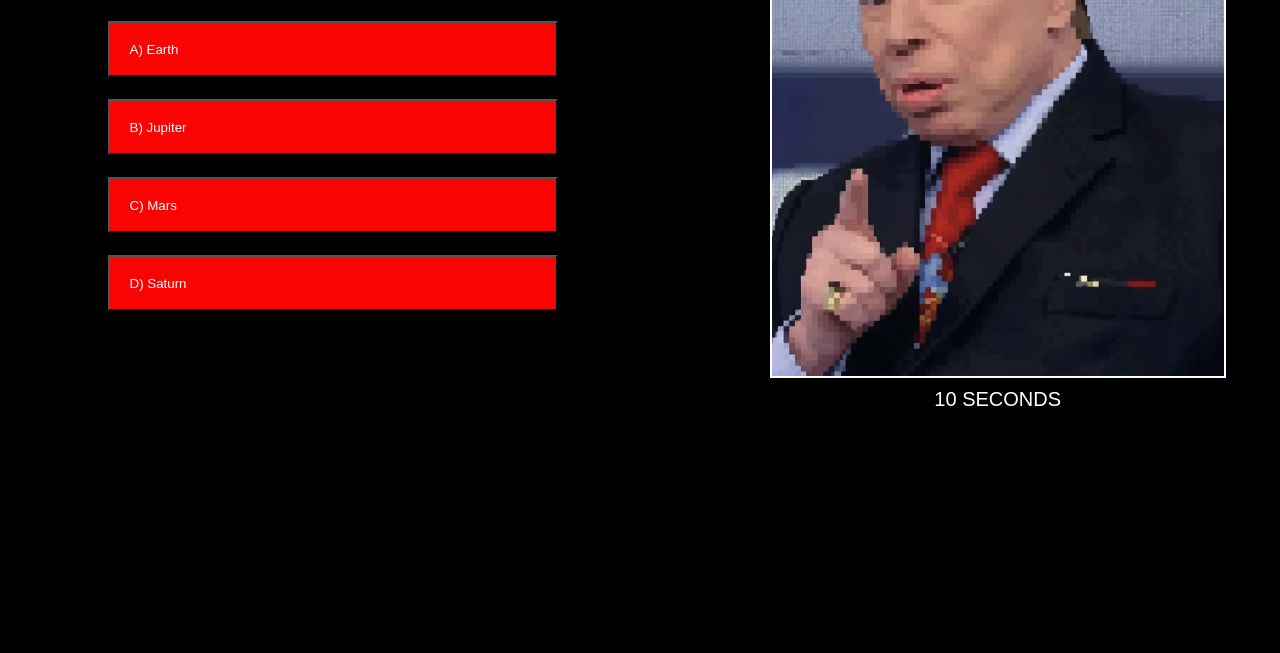
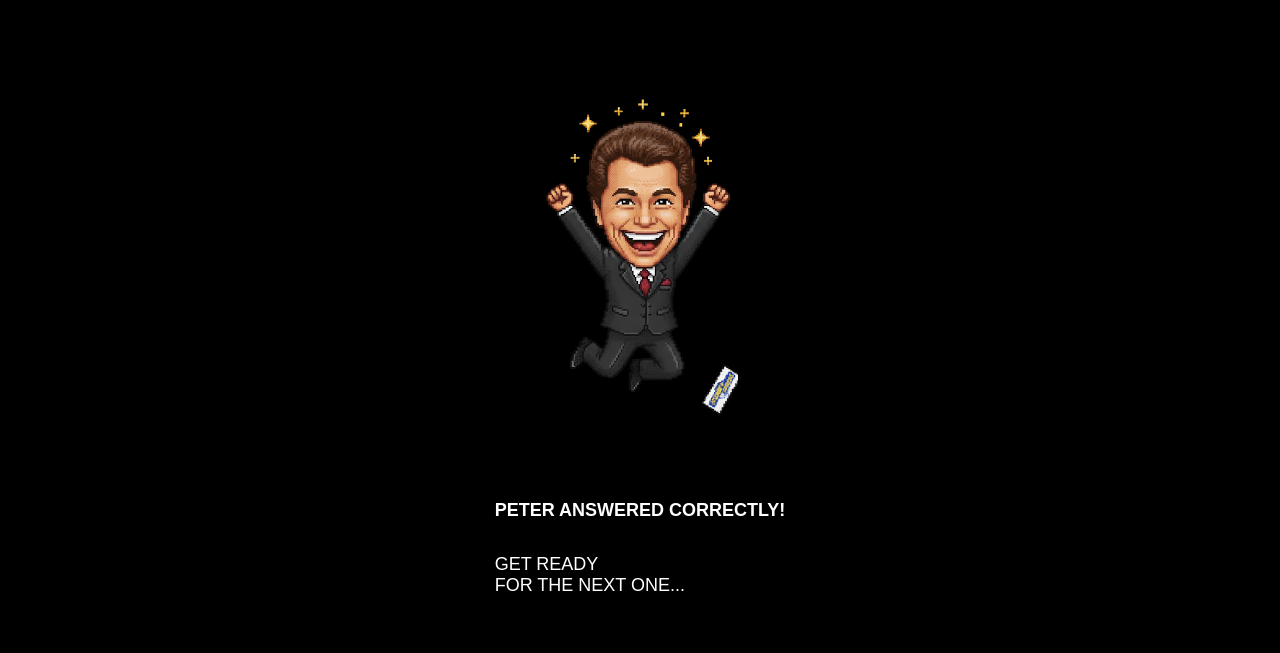
Before and after one commit to RenanSSJ/one-million-quiz, a website built with webpack: page src/pages/question/index.html in a window 1280 px wide. Shown: the part 276-929 px from the top of the page. Before the commit the page ends 816 px from the top, so only its background shows below. Built offline with nearby package versions, Linux system fonts and the light colour scheme; files whose address does not match are found by name; a web font is replaced by a local one.

Commit message:
added feedback pages

```diff
--- /dev/null
+++ b/src/css/feedback.css
@@ -0,0 +1,33 @@
+.feedback {
+  display: flex;
+  flex-direction: column;
+  align-items: center;
+  height: 832px;
+  width: 1280px;
+}
+
+.feedback-container {
+  display: flex;
+  flex-direction: column;
+  justify-content: center;
+  align-items: center;
+}
+
+.feedback img {
+  width: 196px;
+  height: 358px;
+  object-fit: cover;
+  margin-block: 60px;
+}
+
+.feedback-text {
+  display: flex;
+  flex-direction: column;
+  width: auto;
+  gap: 33px;
+}
+
+.feedback h2, span {
+  color: var(--text-md);
+  font-size: 1.125rem;
+}
--- a/src/css/global.css
+++ b/src/css/global.css
@@ -36,6 +36,7 @@ body {
   width: 100%;
   height: 100vh;
   display: flex;
+  flex-direction: column;
   justify-content: center;
   align-items: center;
 }
--- a/src/css/index.css
+++ b/src/css/index.css
@@ -1,5 +1,6 @@
 @import url(utils.css);
 @import url(global.css);
+@import url(feedback.css);
 @import url(animation.css);
 @import url(startpage.css);
 @import url(questionPage.css);
--- a/src/css/questionPage.css
+++ b/src/css/questionPage.css
@@ -54,7 +54,8 @@ button.option {
 }
 
 button.option:hover {
-  background: #a72424
+  background: #a72424;
+  border: 1px solid white;
 }
 
 .options {
--- a/src/pages/question/index.html
+++ b/src/pages/question/index.html
@@ -3,7 +3,7 @@
 <head>
   <meta charset="UTF-8">
   <meta name="viewport" content="width=device-width, initial-scale=1.0">
-  <title>Question</title>
+  <title>Questions</title>
   <link rel="stylesheet" href="src/css/index.css">
 </head>
 <body>
@@ -41,5 +41,24 @@
       </div>
     </aside>
   </main>
+  <!-- feedback section (positive) -->
+  <div class="feedback" id="feedback-positive">
+    <div class="feedback-container">
+      <img src="../../images/mini_silvio_happy.png" alt="happy mini Silvio Santos">
+      <div class="feedback-text">
+        <h2><span class="player-feedback">Peter</span> ANSWERED CORRECTLY!</h2>
+        <p>GET READY <br>FOR THE NEXT ONE...</p>
+      </div>
+    </div>
+    <!-- feedback section (negative) -->
+    <div class="feedback-container">
+      <img src="../../images/mini_silvio_sad.png" alt="happy mini Silvio Santos">
+     <div class="feedback-text">
+        <h2><span class="player-feedback">Peter</span> ANSWERED INCORRECTLY...</h2>
+        <p>GET READY <br>FOR THE NEXT ONE...</p>
+     </div>
+    </div>
+  </div>
+
 </body>
 </html>
```
